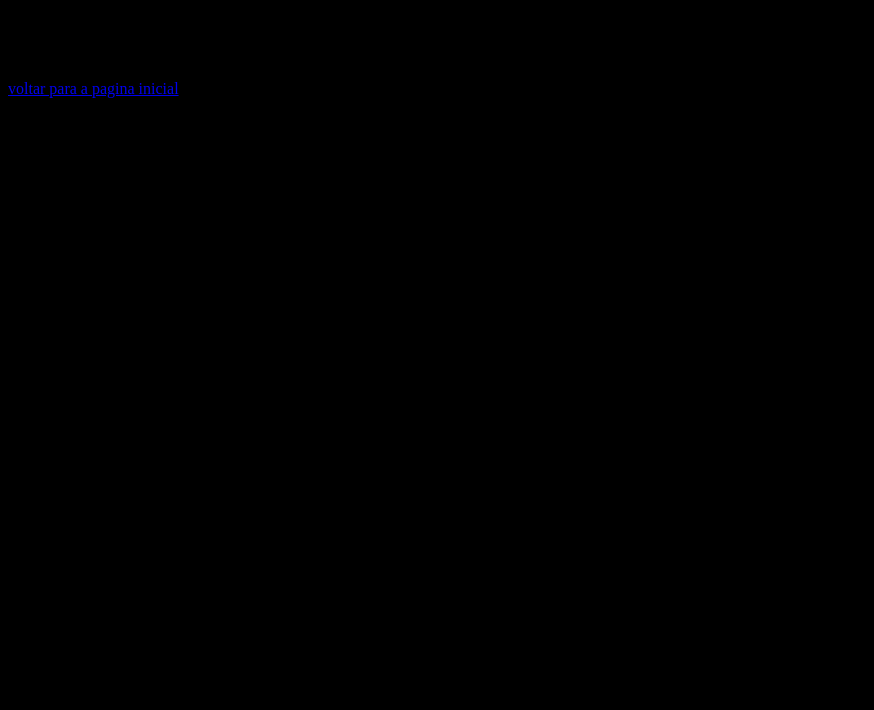
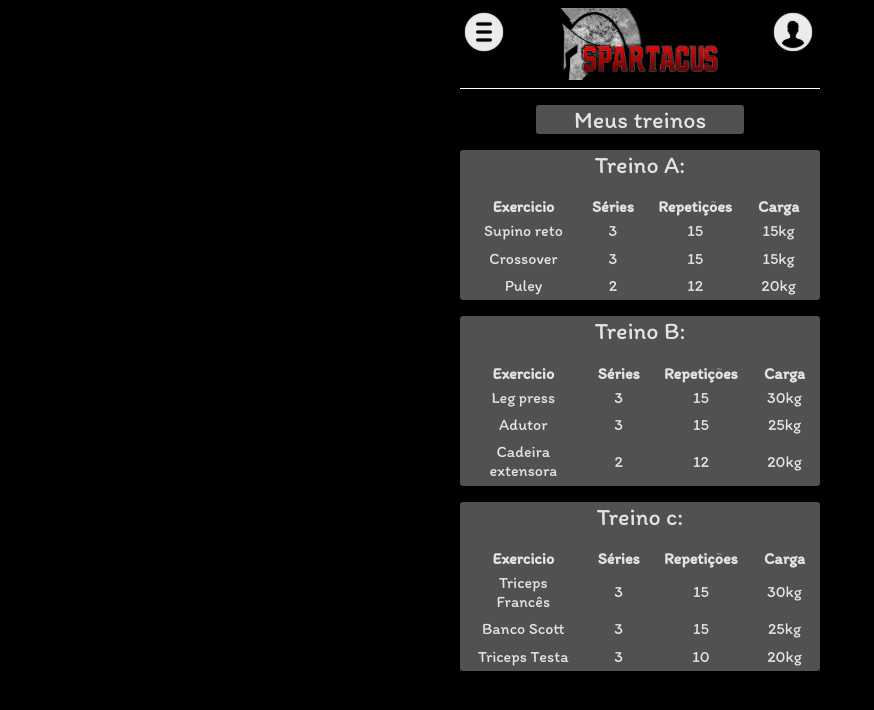
Before and after one commit to andinhodantas/spartacos, a Vue app: page /treino in a window 1280 px wide. Shown: the top 710 px of the page, without its empty margins (0-874 px from the left). Built offline with nearby package versions, Linux system fonts and the light colour scheme.

Commit message:
Atualização 18/04

```diff
--- a/src/assets/main.css
+++ b/src/assets/main.css
@@ -10,12 +10,22 @@
 }
 
 
-.imgCardTreino {
-    background-image: url('../../public/imgCadTreino.svg');
-    height: 10rem;
-    width: 40%;
-    background-repeat: no-repeat;
-    background-size: cover;
-    background-position: center;
-    margin: 0.5rem auto;
+.imgCardTreino img {
+    height: 20rem;
+
 }
+.imgCardTreino{
+    margin: 0 auto;
+}
+@media (max-width: 500px) {
+    .pagina {
+      margin: none;
+    }
+  }
+  .pagina {
+    width: 22.5rem;
+    margin: 0 auto;
+
+    background-color: black;
+    height: 100vh;
+  }
--- a/src/views/CadastrarExercicio.vue
+++ b/src/views/CadastrarExercicio.vue
@@ -23,9 +23,10 @@ import { RouterLink } from "vue-router";
           <img src="../../public/iconeperfil.svg" alt="" />
         </div>
       </header>
-      <div class="imgCardTreino">
-        <!-- imagem de fundo -->
-      </div>
+      <menu class="imgCardTreino">
+               <img src="../../public/imgTreino.svg" alt="">
+            <!-- imagem de fundo -->
+           </menu>
     </div>
     <form>
       <h3>Cadastrar exercício</h3>
@@ -66,18 +67,7 @@ import { RouterLink } from "vue-router";
 <style scoped>
 @import url("https://fonts.googleapis.com/css2?family=Itim&family=Lemon&display=swap");
 
-@media (max-width: 500px) {
-  .pagina {
-    margin: none;
-  }
-}
-.pagina {
-  width: 22.5rem;
-  margin: 0 auto;
 
-  background-color: black;
-  height: 100vh;
-}
 .cabecalho {
   margin: 0 auto;
   width: 100%;
@@ -199,4 +189,8 @@ a {
     font-size: 1.5rem;
     color: #525151;
 }
+menu img{
+  height: 13%;
+  margin: 0 2rem;
+}
 </style>
--- a/src/views/CadastrarTreino.vue
+++ b/src/views/CadastrarTreino.vue
@@ -3,8 +3,8 @@
 </script>
 
 <template>
-    <div>
-        <div class="box">
+    <div class="pagina">
+        <div >
             <header>
                 <div class="cabecalho">
                     <img src="../../public/iconeMenu.svg" alt="">
@@ -12,9 +12,10 @@
                     <img src="../../public/iconeperfil.svg" alt="">
                 </div>
             </header>
-           <div class="imgCardTreino">
+           <menu class="imgCardTreino">
+               <img src="../../public/imgTreino.svg" alt="">
             <!-- imagem de fundo -->
-           </div>
+           </menu>
         </div>
         <form>
             <h3>Cadastrar treino</h3>
@@ -79,6 +80,7 @@ hr {
     border-radius: 0.5rem;
 }
 
+
 .select-treino {
     display: flex;
     height: auto;
@@ -103,6 +105,9 @@ select {
     -webkit-appearance: none;
     -moz-appearance: none;
 }
+menu img{
+  height: 20rem;
+}
 
 button {
     background-color: #E5E2E2;
--- a/src/views/PaginaInicial.vue
+++ b/src/views/PaginaInicial.vue
@@ -14,9 +14,9 @@ import { RouterLink } from "vue-router";
     <menu>
       <img src="../../public/imgTreino.svg" alt="">
       <br>
-    <button><RouterLink to="/cadastrarTreino">Meus Treinos</RouterLink></button>
+    <button><RouterLink to="/treino">Meus Treinos</RouterLink></button>
     <br />
-    <button><RouterLink to="/treino">Criar Treino</RouterLink></button>
+    <button><RouterLink to="/cadastrarTreino">Criar Treino</RouterLink></button>
 
     </menu>
   </div>
--- a/src/views/Treino.vue
+++ b/src/views/Treino.vue
@@ -3,8 +3,171 @@
 </script>
 
 <template>
-    <div>
-        <h1>Aqui vai ter os treinos da pessoa</h1>
-        <RouterLink to="/paginaInicial">voltar para a pagina inicial</RouterLink>
+    <div class="pagina" >
+    <header>
+      <div class="cabecalho">
+        <img src="../../public/iconeMenu.svg" alt="">
+        <img src="../../public/logo.svg" alt="" class="logo"/>
+        <img src="../../public/iconeperfil.svg" alt="">
+      </div>
+    </header>
+    <div class="menu">
+        <div>
+            <h1>Meus treinos</h1>
+        </div>
+        <div class="card">
+            <h1>Treino A:</h1>
+            <table>
+                <tr>
+                    <th>Exercicio</th>
+                    <th>Séries</th>
+                    <th>Repetições</th>
+                    <th>Carga</th>
+                </tr>
+                <tr>
+                    <td>Supino reto</td>
+                    <td>3</td>
+                    <td>15</td>
+                    <td>15kg</td>
+                </tr>
+                <tr>
+                    <td>Crossover</td>
+                    <td>3</td>
+                    <td>15</td>
+                    <td>15kg</td>
+                </tr>
+                <tr>
+                    <td>Puley</td>
+                    <td>2</td>
+                    <td>12</td>
+                    <td>20kg</td>
+                </tr>
+            </table>
+
+        </div>
+        <div class="card">
+            <h1>Treino B:</h1>
+            <table>
+                <tr>
+                    <th>Exercicio</th>
+                    <th>Séries</th>
+                    <th>Repetições</th>
+                    <th>Carga</th>
+                </tr>
+                <tr>
+                    <td>Leg press</td>
+                    <td>3</td>
+                    <td>15</td>
+                    <td>30kg</td>
+                </tr>
+                <tr>
+                    <td>Adutor</td>
+                    <td>3</td>
+                    <td>15</td>
+                    <td>25kg</td>
+                </tr>
+                <tr>
+                    <td>Cadeira extensora</td>
+                    <td>2</td>
+                    <td>12</td>
+                    <td>20kg</td>
+                </tr>
+            </table>
+
+        </div>
+        <div class="card">
+            <h1>Treino c:</h1>
+            <table>
+                <tr>
+                    <th>Exercicio</th>
+                    <th>Séries</th>
+                    <th>Repetições</th>
+                    <th>Carga</th>
+                </tr>
+                <tr>
+                    <td>Triceps Francês</td>
+                    <td>3</td>
+                    <td>15</td>
+                    <td>30kg</td>
+                </tr>
+                <tr>
+                    <td>Banco Scott</td>
+                    <td>3</td>
+                    <td>15</td>
+                    <td>25kg</td>
+                </tr>
+                <tr>
+                    <td>Triceps Testa</td>
+                    <td>3</td>
+                    <td>10</td>
+                    <td>20kg</td>
+                </tr>
+            </table>
+
+        </div>
     </div>
+  </div>
 </template>
+<style scoped>
+.cabecalho {
+  margin: 0 auto;
+  text-align: center;
+  display: flex;
+  gap: 3rem;
+}
+header {
+  height: 5rem;
+  left: 0px;
+  top: 93px;
+
+border-bottom: 1.5px solid #FFFFFF;
+}
+header img{
+
+  height: 3rem;
+}
+.logo{
+  height: 4.5rem;
+}
+.menu{
+    color: #e5e2e2;
+    font-family: 'Itim';
+    font-style: normal;
+}
+.menu div:nth-child(1){
+
+    background-color:#525151 ;
+    border-radius:0.2rem ;
+    text-align: center;
+
+    width: 13rem;
+    margin: 0 auto;
+    filter: drop-shadow(0px 4px 4px rgba(0, 0, 0, 0.25))
+}
+.menu h1{
+
+    font-weight: 400;
+    font-size: 24px;
+    line-height: 29px;
+    text-align: center;
+
+}
+.menu div.card{
+    border-radius: 0.2rem;
+    background-color:#525151 ;
+    padding: 0;
+}
+
+table{
+    margin: 0 auto;
+}
+th{
+    padding:0  0.7rem;
+}
+td{
+    padding: 0.2rem 1rem;
+    text-align: center;
+}
+
+
+</style>
```
